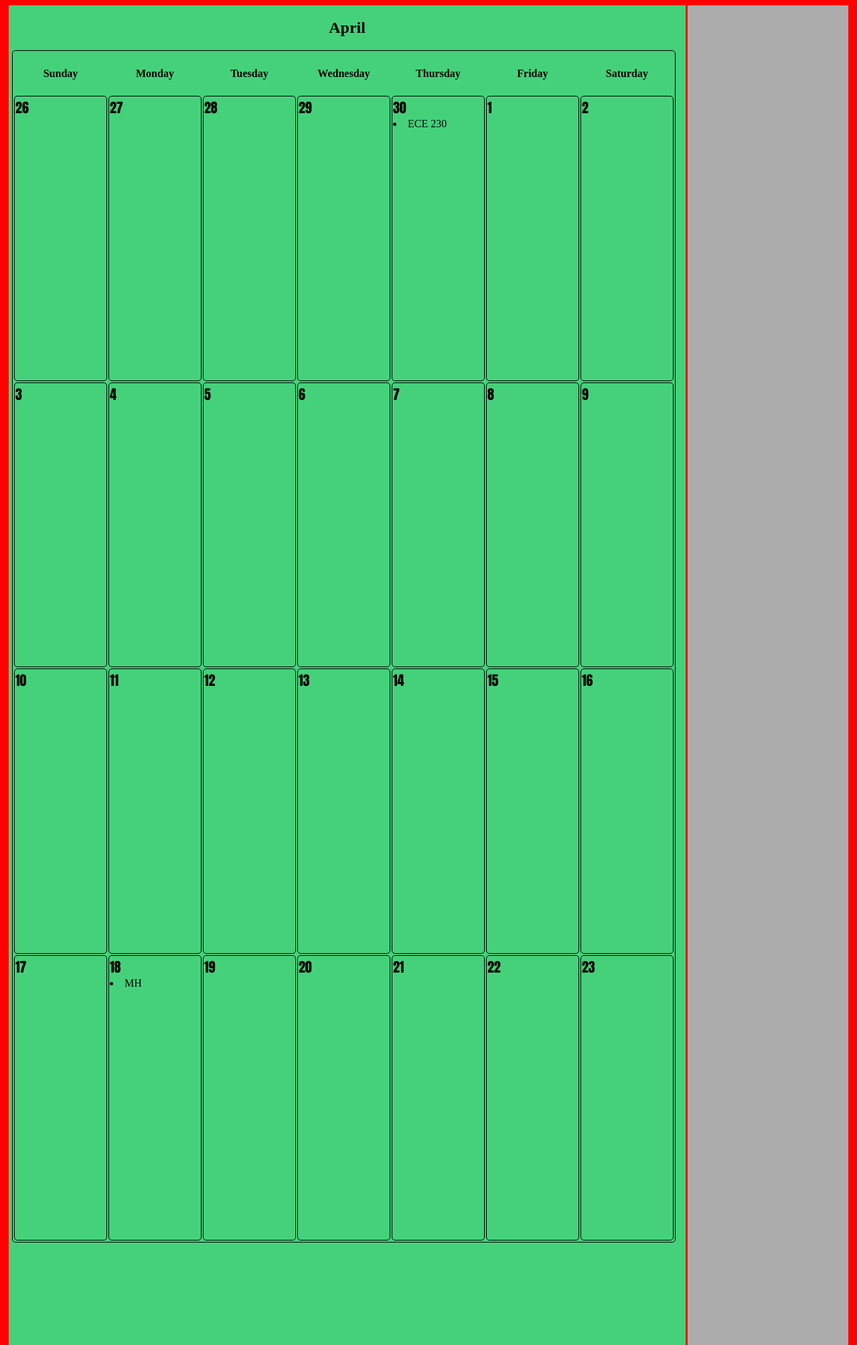
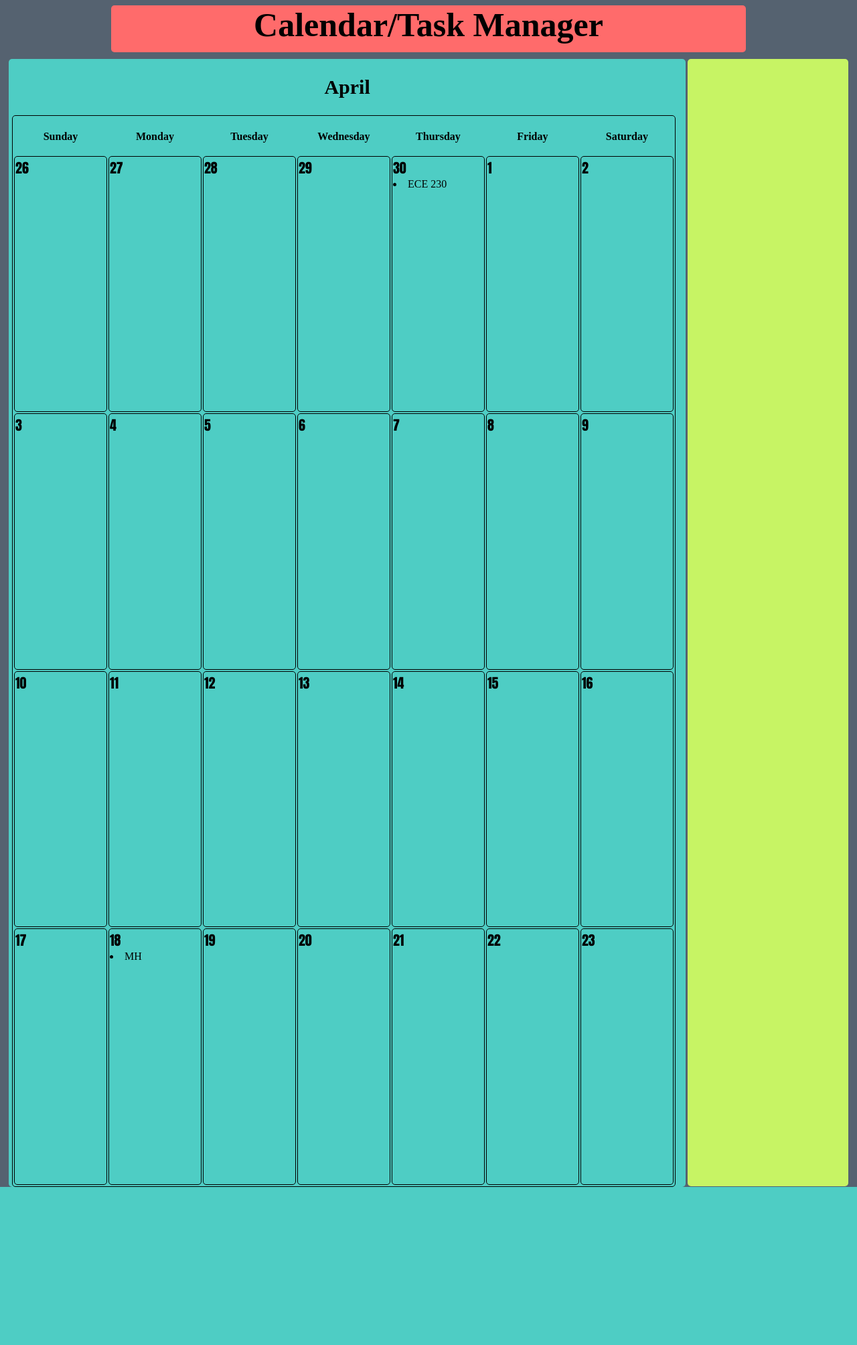
Before and after one commit to tjschutte/MadHacks2015, a Django app: page /taskmaster/ in a window 1280 px wide. Shown: the whole page at 67% size. After the commit the page ends 1772 px from the top, so only its background shows below. Run offline with Django 3.2, Linux system fonts and the light colour scheme; data comes from the database, SQL or seed files in the repository.

Commit message:
Making it pretty again

```diff
--- a/Calendar/taskmaster/static/taskmaster/indexLayoutTemplate.css
+++ b/Calendar/taskmaster/static/taskmaster/indexLayoutTemplate.css
@@ -1,12 +1,25 @@
 html {
-    background-color: red;
+    background-color: #556270;
 }
 #month {
     text-align: center;
+    font-size: 30px;
 }
-div {
-    height: 2000px;
+
+#header{
+    margin-left: auto;
+    margin-right: auto;
+    height: 70px;
+    width: 75%;
+    background: #FF6B6B;
+    margin-bottom: 10px;
+    border-radius: 5px;
 }
+h1{
+    text-align: center;
+    font-size: 50px;
+}
+
 #date {
     font-family: impact;
     font-size: 20px;
@@ -16,13 +29,14 @@ div {
     margin-left: 5px;
     float: left;
     width: 80%;
-    background-color: #45d17a;
+    border-radius: 5px;
+    background-color: #4ECDC4;
 }
 #calendarTable {
     margin-left: 5px;
     margin-right: 5px;
     width: 98%;
-    height: 89%;
+    height: 1600px;
     border-radius: 5px;
 }
 th {
@@ -37,5 +51,7 @@ td {
     margin-right: 5px;
     float: right;
     width: 19%;
-    background-color: #acacac;
+    height: 1683px;
+    border-radius: 5px;
+    background-color: #C7F464;
 }
--- a/Calendar/taskmaster/templates/taskmaster/index.html
+++ b/Calendar/taskmaster/templates/taskmaster/index.html
@@ -12,6 +12,9 @@
 </head>
 
 <body>
+    <div id='header'>
+        <h1 >Calendar/Task Manager</h1>
+    </div>
     <div id='calendarDiv'>
         <table id='calendarTable'>
             <tr>
```
